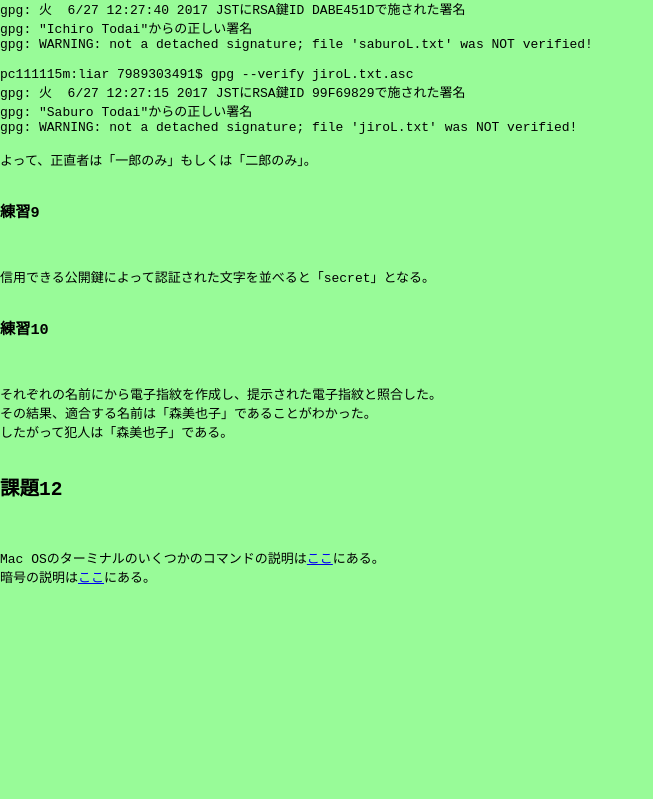
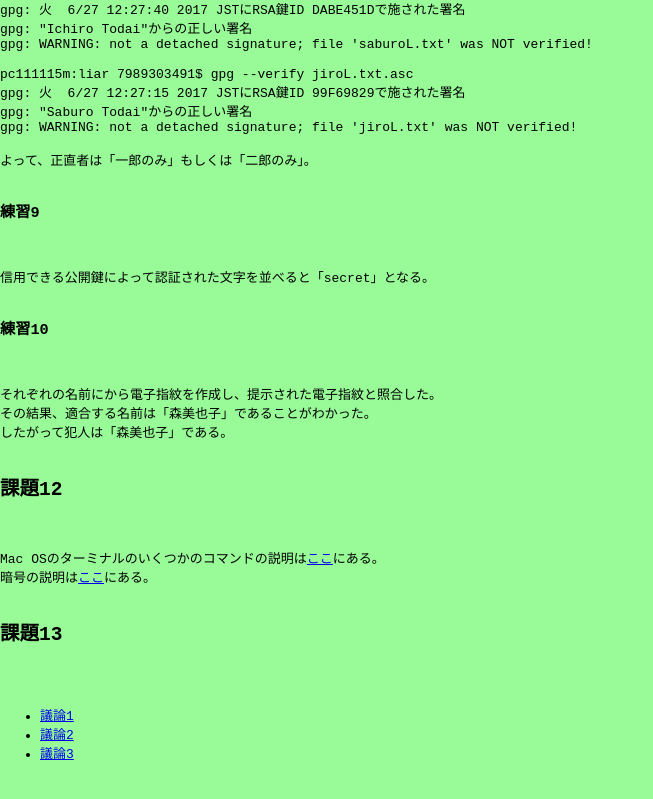
Before and after one commit to Nano-UT/ITclass, a plain HTML site: page index.html in a window 1280 px wide. Shown: the part 10480-11279 px from the top of the page, without its empty margins (0-653 px from the left). Before the commit the page ends 11094 px from the top, so only its background shows below. Drawn offline with Linux system fonts and the light colour scheme; files whose address does not match are found by name.

Commit message:
slides added

```diff
--- a/index.html
+++ b/index.html
@@ -534,6 +534,11 @@ gpg: WARNING: not a detached signature; file 'jiroL.txt' was NOT verified!
 Mac OSのターミナルのいくつかのコマンドの説明は<a href="commands.key">ここ</a>にある。
 暗号の説明は<a href="crypto.key">ここ</a>にある。
 
+<h2>課題13</h2>
+<ul>
+<li><a href="backdoor.key">議論1</a>
+<li><a href="movies.key">議論2</a>
+<li><a href="AI.key">議論3</a> </ul>
 </pre>
 
 
```
